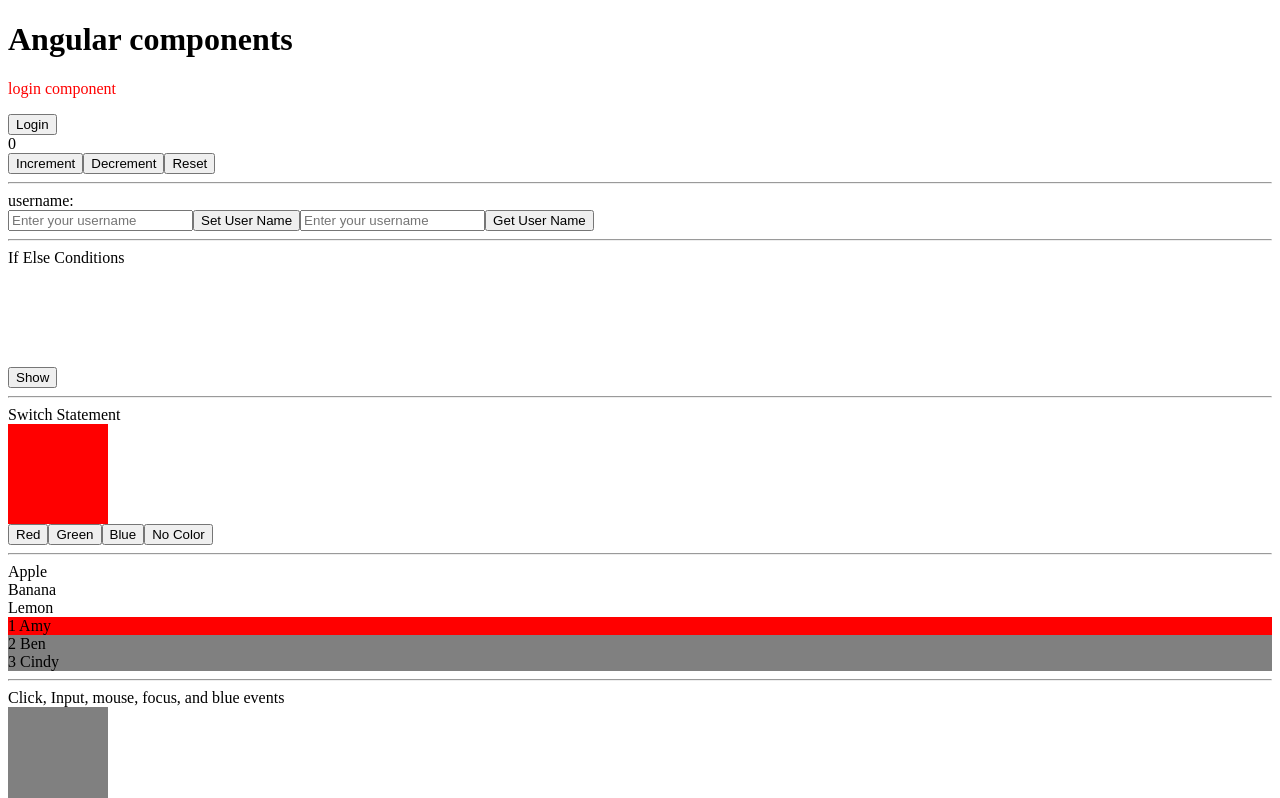
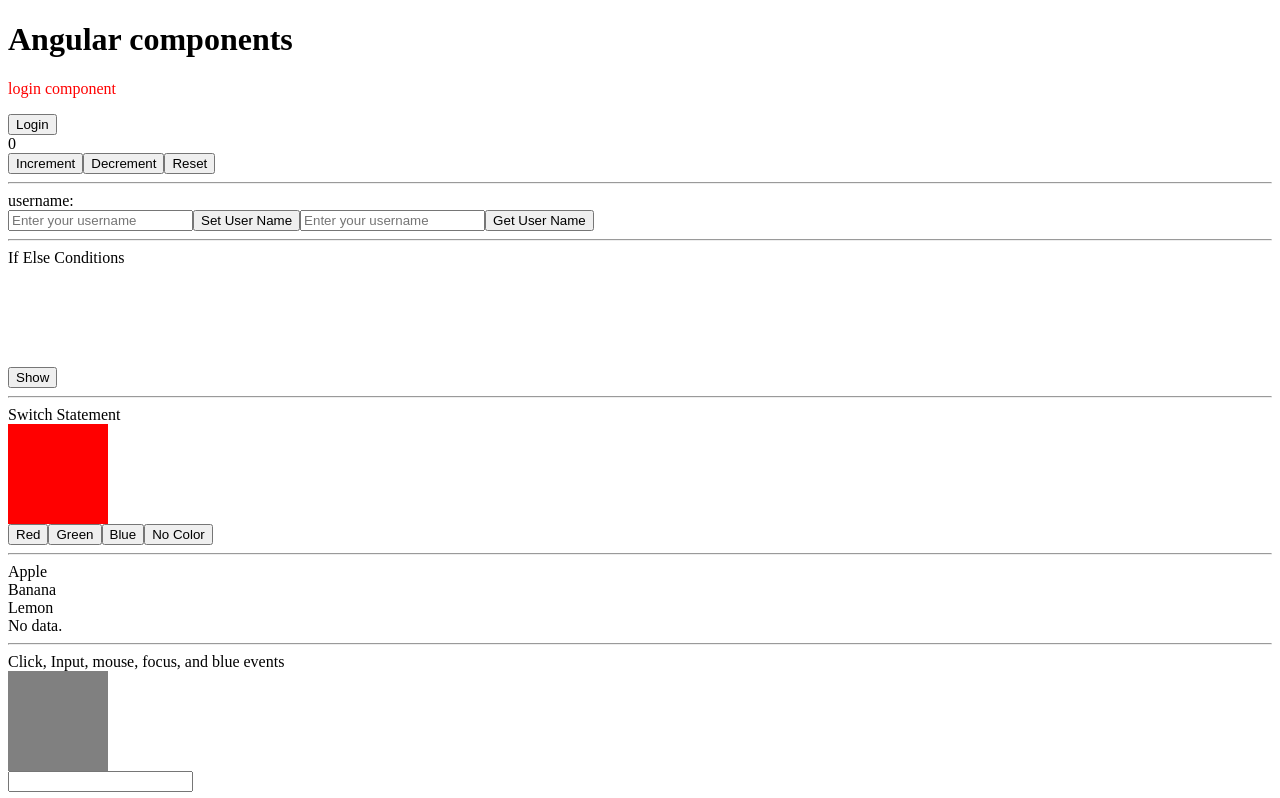
Before and after one commit to HuiyuLiz/angular-learning-notes, an Angular app: page / in a window 1280 px wide. Shown: the top 798 px of the page. Built offline with nearby package versions, Linux system fonts and the light colour scheme.

Commit message:
refactor: Update user list initialization and enhance display logic with empty state handling

```diff
--- a/src/app/app.html
+++ b/src/app/app.html
@@ -50,8 +50,10 @@
 <div>{{fruit}}</div>
 }
 
-@for(user of users;track user.id;let i=$index,f=$first){
+@for(user of users; track user.id; let i=$index, f=$first){
   <div [style.background]="f ? 'red' : 'gray'">{{i+1}} {{user.name}}</div>
+} @empty {
+  <div>No data.</div>
 }
 
 <hr />
--- a/src/app/app.ts
+++ b/src/app/app.ts
@@ -15,11 +15,7 @@
   isVisible=false
   color='red'
   fruits=['Apple','Banana','Lemon']
-  users=[
-    {id:1,name:'Amy'},
-    {id:2,name:'Ben'},
-    {id:3,name:'Cindy'}
-  ]
+  users: { id: number; name: string }[]=[]
   signalCount =signal(10)
   num:WritableSignal<number>=signal(10)
   doubled:Signal<number> = computed(()=>this.num()*2)
```
